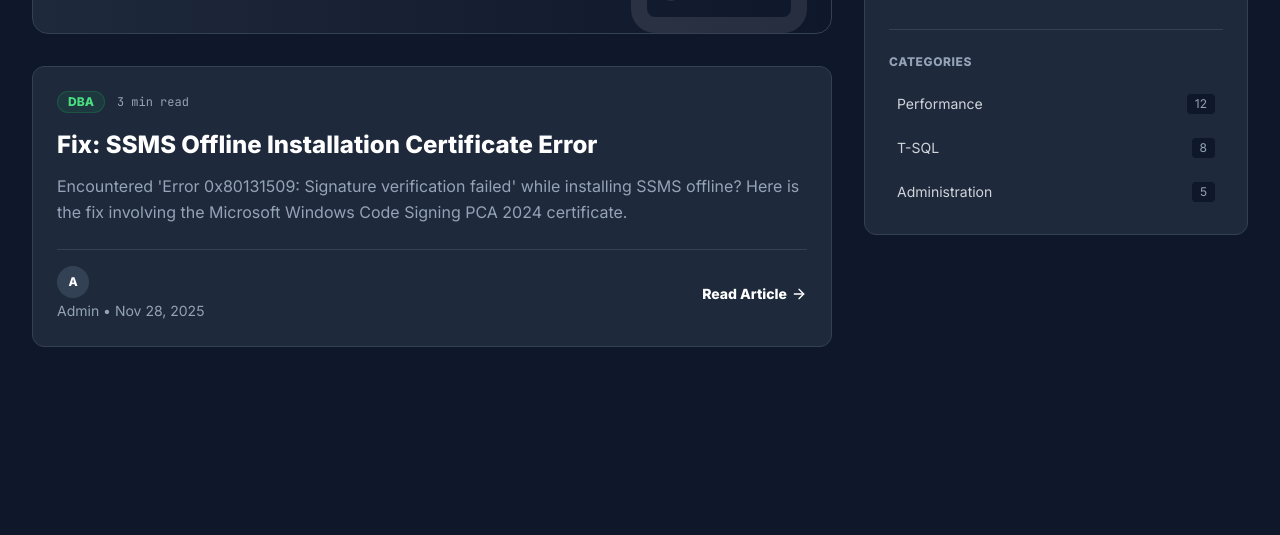
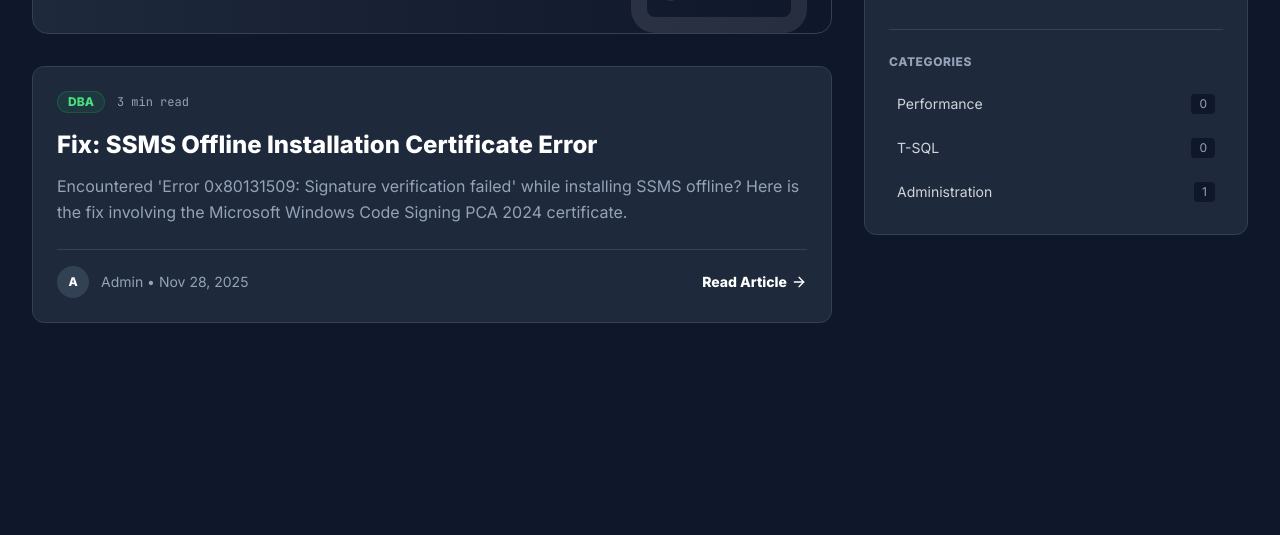
Before and after one commit to Erevos-IV/sql-server-blog, a plain HTML site: page index.html in a window 1280 px wide. Shown: the part 265-800 px from the top of the page. Drawn offline with nearby package versions, Linux system fonts and the light colour scheme.

Commit message:
Update article loading and category counts

```diff
--- a/index.html
+++ b/index.html
@@ -11,7 +11,7 @@
     <!-- Tailwind Typography for nice Markdown styling -->
     <script src="https://cdn.tailwindcss.com?plugins=typography"></script>
 
-    <!-- LOAD ARTICLES FROM SEPARATE FILE -->
+    <!-- IMPORTANT: This loads your real articles from the other file -->
     <script src="posts.js"></script>
 
     <link href="https://fonts.googleapis.com/css2?family=JetBrains+Mono:wght@400;700&family=Inter:wght@300;400;600;800&display=swap" rel="stylesheet">
@@ -44,6 +44,8 @@
         .prose h1, .prose h2, .prose h3 { color: #f1f5f9; font-weight: 800; }
         .prose p { color: #cbd5e1; }
         .prose strong { color: #22d3ee; }
+        .prose ul { color: #cbd5e1; }
+        .prose li::marker { color: #818cf8; }
         .prose code { color: #f472b6; background: #334155; padding: 2px 4px; border-radius: 4px; font-weight: normal; }
         .prose pre { background: #0d1117 !important; border: 1px solid #334155; }
         .prose pre code { background: transparent; padding: 0; color: #e2e8f0; }
@@ -77,7 +79,7 @@
                     </div>
                 </div>
                 <div class="flex items-center gap-4">
-                    <div class="hidden md:block text-xs font-mono text-primary bg-primary/10 px-2 py-1 rounded">v2.5</div>
+                    <div class="hidden md:block text-xs font-mono text-primary bg-primary/10 px-2 py-1 rounded">v2.6</div>
                     <button class="bg-primary text-background px-4 py-2 rounded-md text-sm font-bold hover:bg-cyan-300 transition shadow-lg shadow-cyan-500/20">Subscribe</button>
                 </div>
             </div>
@@ -151,15 +153,15 @@
                         <div class="space-y-2">
                             <div onclick="filterCategory('performance')" class="flex justify-between items-center p-2 rounded hover:bg-surfaceHighlight cursor-pointer group">
                                 <span class="text-sm text-gray-300 group-hover:text-primary transition">Performance</span>
-                                <span class="text-xs bg-background px-2 py-0.5 rounded text-textMuted">12</span>
+                                <span class="text-xs bg-background px-2 py-0.5 rounded text-textMuted" id="count-performance">0</span>
                             </div>
                             <div onclick="filterCategory('tsql')" class="flex justify-between items-center p-2 rounded hover:bg-surfaceHighlight cursor-pointer group">
                                 <span class="text-sm text-gray-300 group-hover:text-secondary transition">T-SQL</span>
-                                <span class="text-xs bg-background px-2 py-0.5 rounded text-textMuted">8</span>
+                                <span class="text-xs bg-background px-2 py-0.5 rounded text-textMuted" id="count-tsql">0</span>
                             </div>
                             <div onclick="filterCategory('dba')" class="flex justify-between items-center p-2 rounded hover:bg-surfaceHighlight cursor-pointer group">
                                 <span class="text-sm text-gray-300 group-hover:text-green-400 transition">Administration</span>
-                                <span class="text-xs bg-background px-2 py-0.5 rounded text-textMuted">5</span>
+                                <span class="text-xs bg-background px-2 py-0.5 rounded text-textMuted" id="count-dba">0</span>
                             </div>
                         </div>
                     </div>
@@ -182,9 +184,15 @@
 
             // Check if blogPosts exists (loaded from posts.js)
             if (typeof blogPosts === 'undefined') {
-                container.innerHTML = `<div class="text-center text-red-400 py-10">Error: posts.js not loaded. Make sure both files are in the same folder.</div>`;
+                container.innerHTML = `<div class="text-center text-red-400 py-10">
+                    <p class="font-bold text-lg mb-2">Error: Articles not found.</p>
+                    <p class="text-sm">Make sure <code>posts.js</code> is in the same folder as <code>index.html</code>.</p>
+                </div>`;
                 return;
             }
+
+            // Update Sidebar Counts
+            updateCounts();
 
             const filteredPosts = blogPosts.filter(post => filter === 'all' || post.category === filter);
 
@@ -215,7 +223,7 @@
                                 ${post.summary}
                             </p>
                             <div class="flex items-center justify-between border-t border-surfaceHighlight pt-4">
-                                <div class="fl6ex items-center gap-3">
+                                <div class="flex items-center gap-3">
                                     <div class="h-8 w-8 rounded-full bg-surfaceHighlight flex items-center justify-center text-white font-bold text-xs">${post.author.charAt(0)}</div>
                                     <span class="text-sm font-medium text-textMuted">${post.author} • ${post.date}</span>
                                 </div>
@@ -229,6 +237,18 @@
                 container.innerHTML += html;
             });
             lucide.createIcons();
+        }
+
+        function updateCounts() {
+            if (typeof blogPosts === 'undefined') return;
+
+            const perfCount = blogPosts.filter(p => p.category === 'performance').length;
+            const tsqlCount = blogPosts.filter(p => p.category === 'tsql').length;
+            const dbaCount = blogPosts.filter(p => p.category === 'dba').length;
+
+            document.getElementById('count-performance').innerText = perfCount;
+            document.getElementById('count-tsql').innerText = tsqlCount;
+            document.getElementById('count-dba').innerText = dbaCount;
         }
 
         // 2. Open Article View
```
